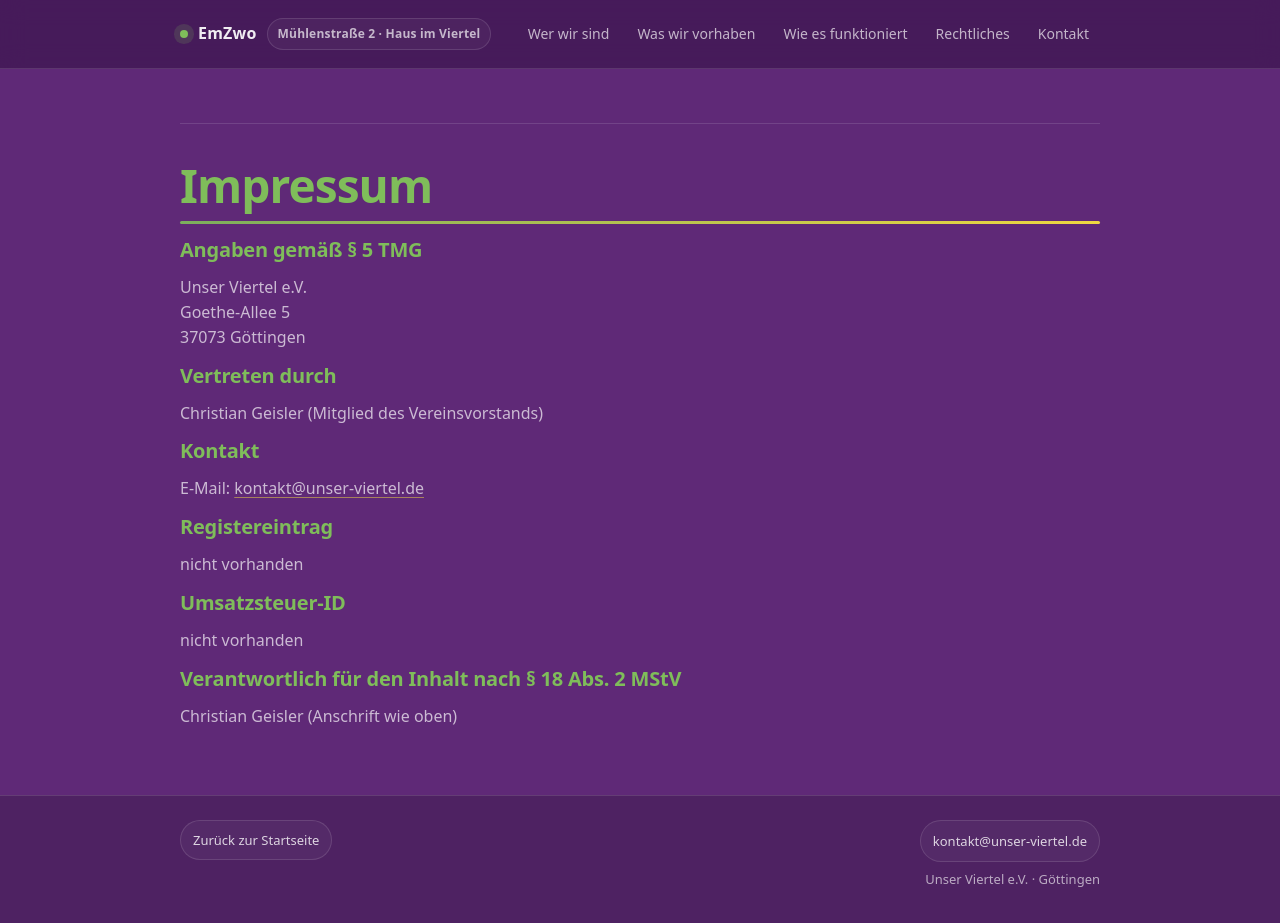
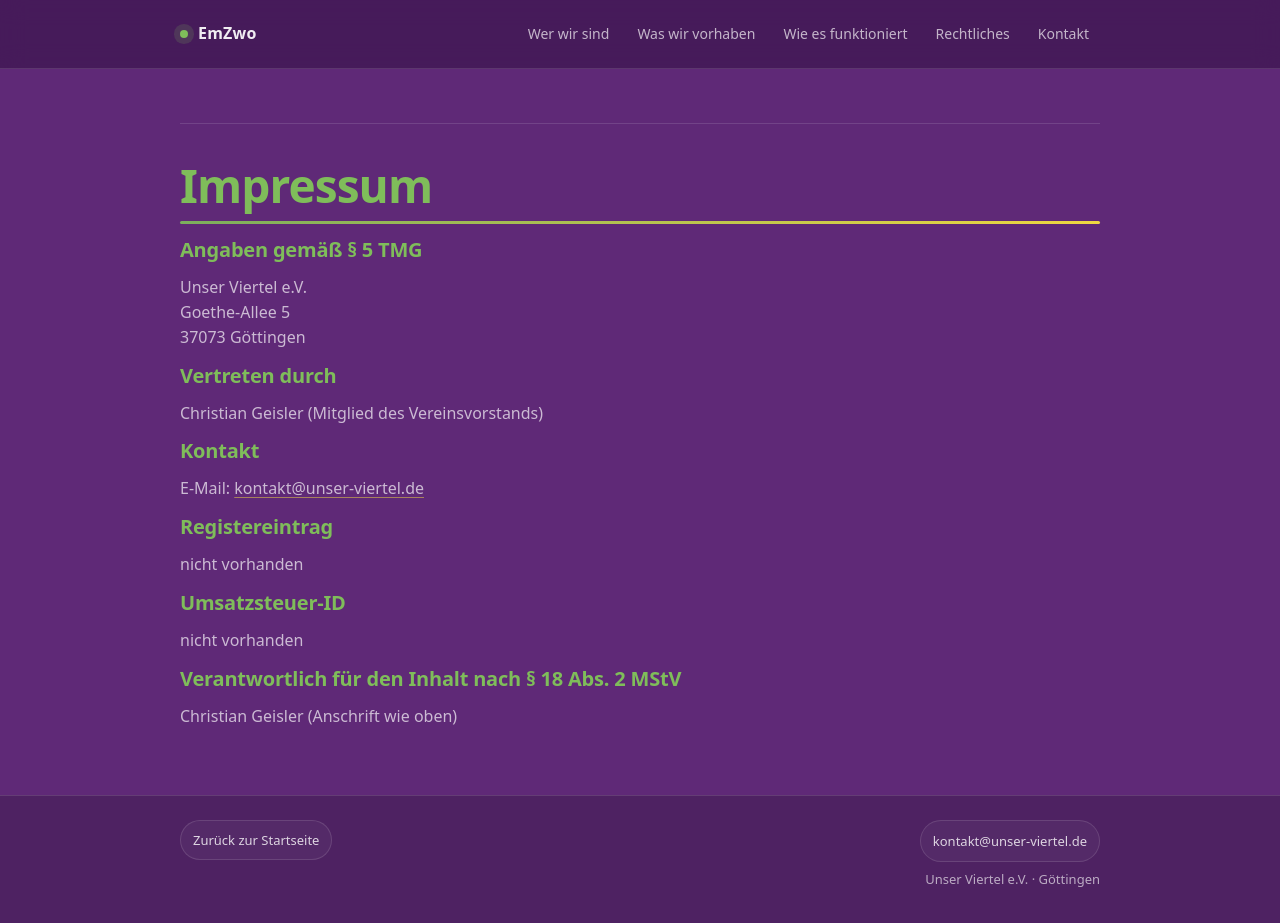
Before and after one commit to sichgeis/emzwo-solipage, a plain HTML site: page impressum.html in a window 1280 px wide. Drawn offline with Linux system fonts and the light colour scheme.

Commit message:
remove Mühlenstraße 2 badge from brand logo across all pages

```diff
--- a/impressum.html
+++ b/impressum.html
@@ -18,7 +18,6 @@
           <a class="brand" href="index.html#inhalt" aria-label="EmZwo">
             <span class="dot" aria-hidden="true"></span>
             <span>EmZwo</span>
-            <span class="badge">Mühlenstraße 2 · Haus im Viertel</span>
           </a>
 
           <nav aria-label="Hauptnavigation" class="navLinks">
```
Also changed, not shown: index.html (+0 -1 lines).
